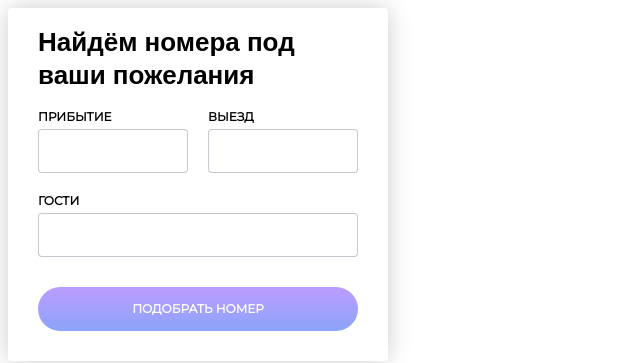
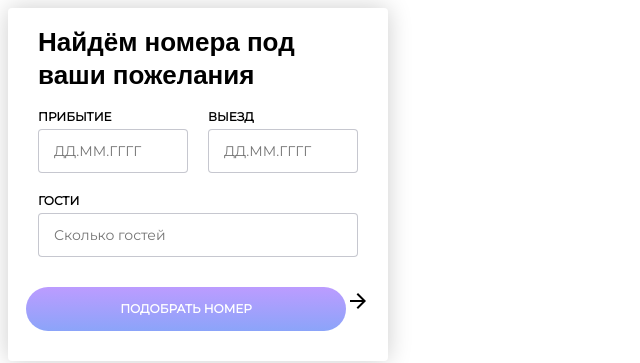
Before and after one commit to Innzare/Fullstack-WebDev, a website built with webpack: page Cards/main.pug in a window 1280 px wide. Shown: the top 363 px of the page, without its empty margins (0-640 px from the left). Built offline with nearby package versions, Linux system fonts and the light colour scheme; files whose address does not match are found by name.

Commit message:
room__search modif

```diff
--- a/Cards/components/room__search/room__search.pug
+++ b/Cards/components/room__search/room__search.pug
@@ -4,12 +4,16 @@
     .room__search__input_inOut
         .room__search__input_in
             span прибытие
-            input(type="text")
+            input(type="text" placeholder='ДД.ММ.ГГГГ')
         .room__search__input_out
             span выезд
-            input(type="text")
+            input(type="text" placeholder='ДД.ММ.ГГГГ')
     .room__search__input_vis
         span гости
-        input(type="text")
+        input(type="text" placeholder='Сколько гостей')
     .room__search__input_button
         input(type="button" value='подобрать номер')
+        a(href="#")
+            //- svg(xmlns="http://www.w3.org/2000/svg" width="24" height="24" viewBox="0 0 24 24")
+            //-     path (d="M12 4l-1.41 1.41L16.17 11H4v2h12.17l-5.58 5.59L12 20l8-8-8-8z")
+        img(src="../../src/icons/outline-arrow_forward-24px.svg", alt="")
--- a/Cards/components/room__search/room__search.scss
+++ b/Cards/components/room__search/room__search.scss
@@ -44,6 +44,12 @@ text-transform: uppercase;
     box-sizing: border-box;
     border-radius: 4px;
     height: 44px;
+    padding-left: 15px;
+    font-family: Montserrat;
+    font-style: normal;
+    font-weight: normal;
+    font-size: 14px;
+    line-height: 18px;
 }
 
 .room__search__input_out {
@@ -89,11 +95,10 @@ text-transform: uppercase;
     text-transform: uppercase;
 }
 
-@font-face {
-    // название шрифта(чтобы не запутаться лучше указать название папки со шрифтом)
-    font-family: "RalewayRegular";
-    // адрес шрифта и тип
-    src: url("../../src/fonts/Montserrat-Bold.ttf") format("truetype");
-    font-style: normal;
-    font-weight: normal;
-    }
+.room__search__input_button input:hover {
+    cursor: pointer;
+}
+
+.room__search__input_button svg{
+    fill: #111;
+}
```
Also changed, not shown: Cards/dist/app.css, Cards/dist/index.html, Cards/src/icons/outline-arrow_forward-24px.svg (added).
